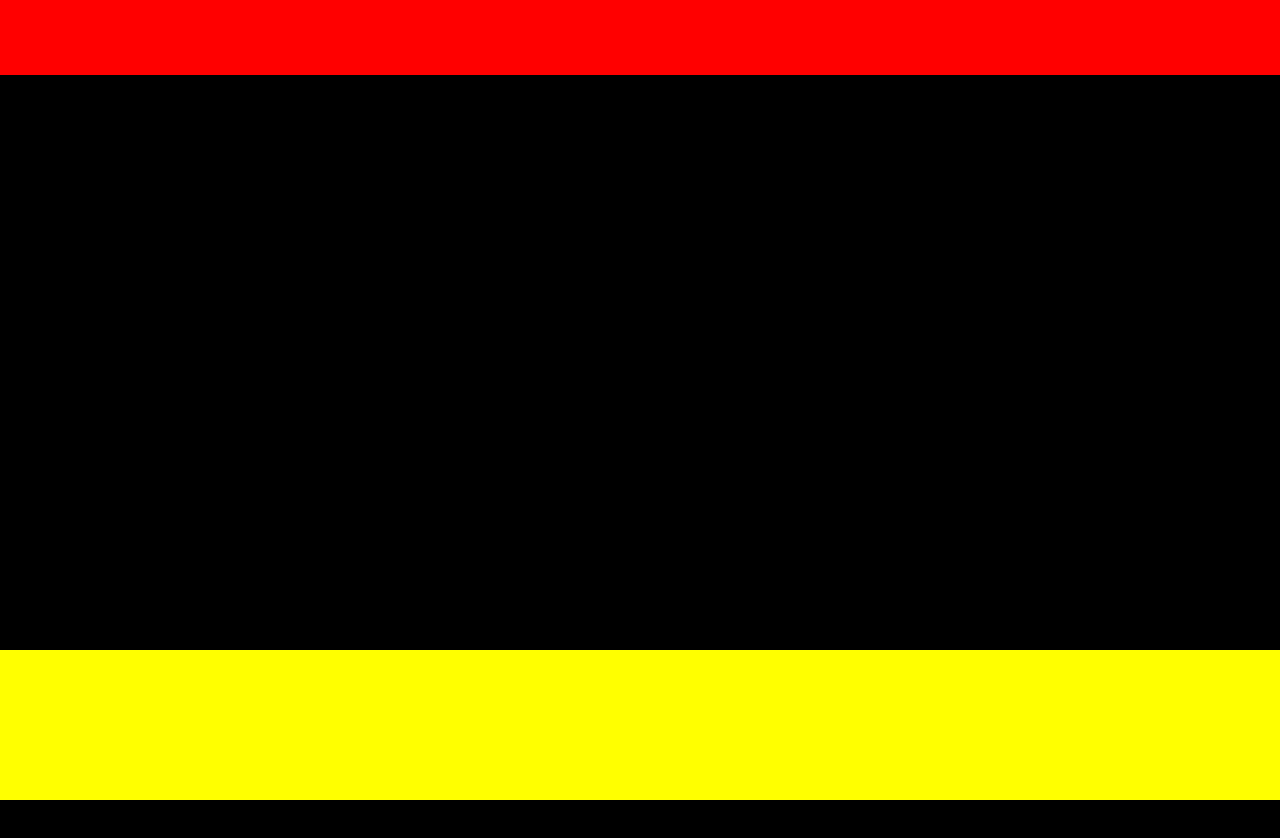
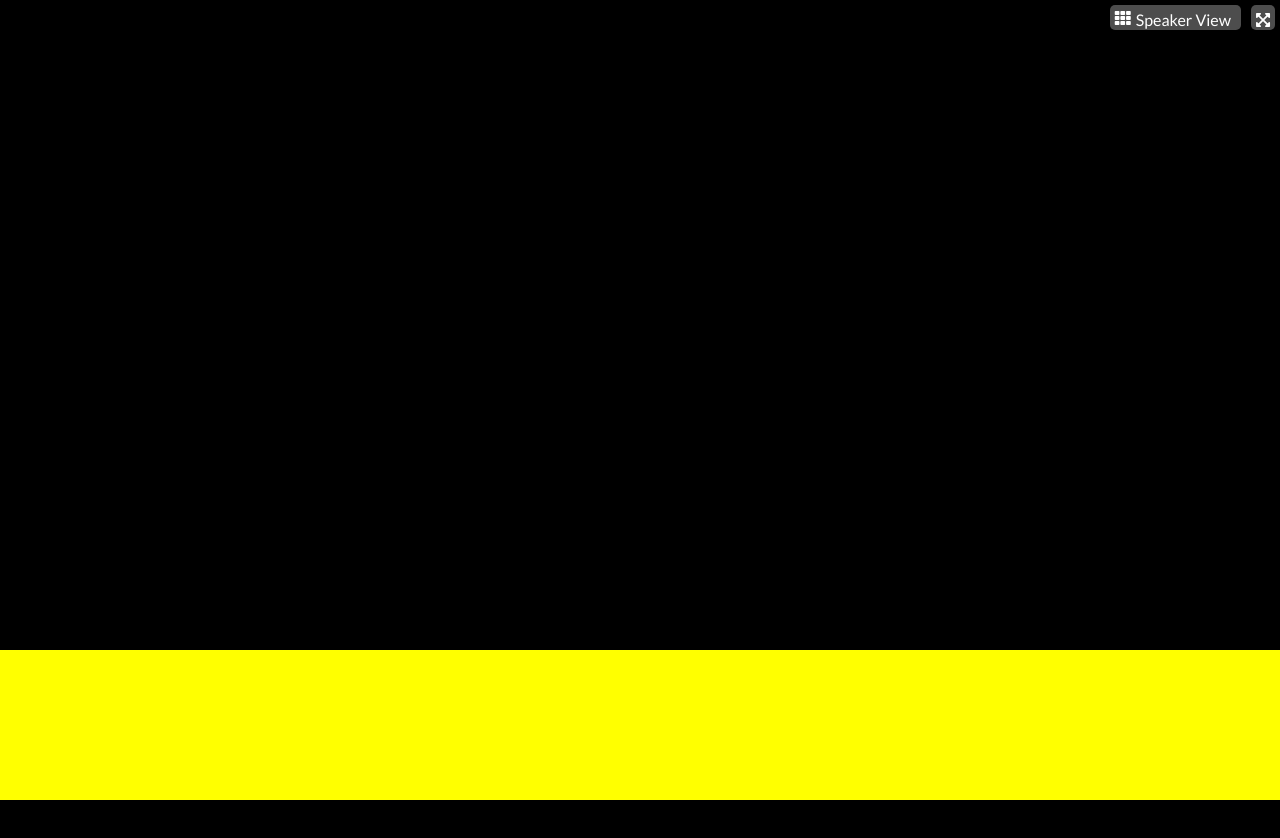
Before and after one commit to FrancescoCina/html-css-zoom, a plain HTML site: page index.html in a window 1280 px wide. Drawn offline with Linux system fonts and the light colour scheme.

Commit message:
finito header

```diff
--- a/css/style.css
+++ b/css/style.css
@@ -6,6 +6,7 @@
 
 body{
     background-color: #000;
+    font-family: 'Lato', sans-serif;
 }
 
 /* UTILITIES */
@@ -14,14 +15,27 @@ body{
     display: flex;
 }
 
+.write-white{
+    color:white;
+}
+
 header{
+    font-weight: 500;
     height: 75px;
     width: 100%;
-    background-color: red;
+    background-color: #000;
     position: fixed;
     top:0;
     left:0;
+
+    justify-content: flex-end;
 }
+
+header .fas{
+    color:white;
+}
+
+
 
 main{
     height: calc(200vh - 225px);
@@ -35,3 +49,28 @@ footer{
     bottom:0;
     left:0;
 }
+
+
+.speaker-view{
+    padding: 5px;
+    margin: 5px 5px;
+    background-color: rgba(255,255,255,0.3);
+    border-radius: 5px;
+    height: 25px;
+}
+
+
+.speaker-view p{
+    padding: 0 5px;
+}
+
+
+
+.expand-arrows{
+    padding: 5px;
+    margin: 5px 5px;
+    border-radius: 5px;
+    background-color: rgba(255,255,255,0.3);
+    height: 25px;
+
+}
--- a/index.html
+++ b/index.html
@@ -5,10 +5,21 @@
     <meta http-equiv="X-UA-Compatible" content="IE=edge">
     <meta name="viewport" content="width=device-width, initial-scale=1.0">
     <title>Document</title>
+    <link rel="preconnect" href="https://fonts.gstatic.com">
+    <link href="https://fonts.googleapis.com/css2?family=Lato:wght@300;400&display=swap" rel="stylesheet">
+    <link rel="stylesheet" href="https://cdnjs.cloudflare.com/ajax/libs/font-awesome/5.15.3/css/all.min.css" referrerpolicy="no-referrer" />
     <link rel="stylesheet" href="./css/style.css">
 </head>
 <body>
-    <header></header>
+    <header class="for-flex">
+        <div class="speaker-view for-flex">
+            <i class="fas fa-th"></i>
+            <p class="write-white">Speaker View</p>
+        </div>
+        <div class="expand-arrows">
+            <i class="fas fa-expand-arrows-alt"></i>
+        </div>
+    </header>
     <main></main>
     <footer></footer>
 </body>
```
